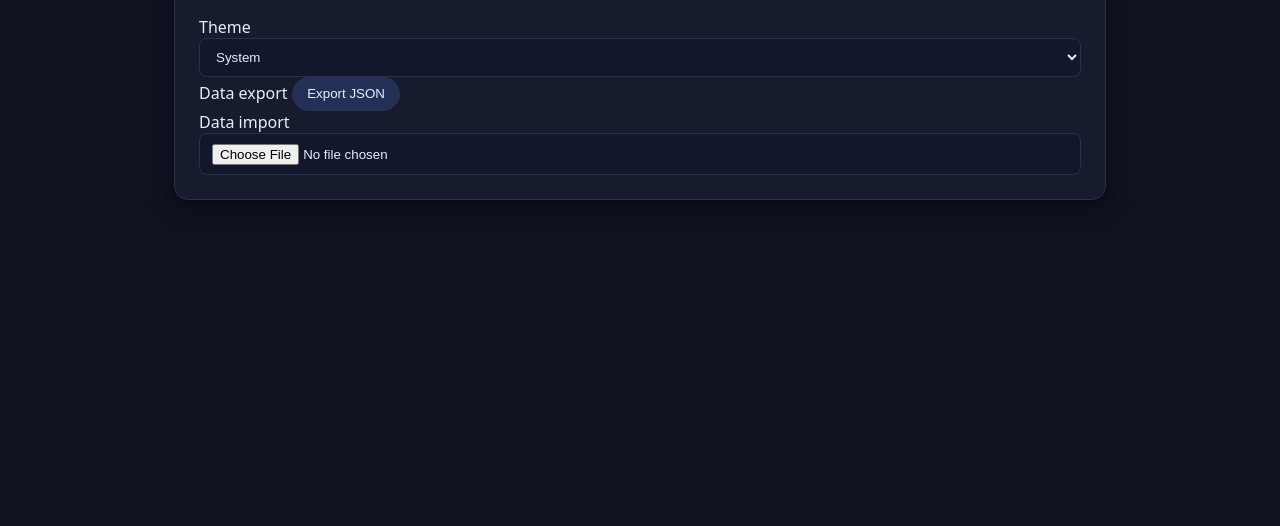
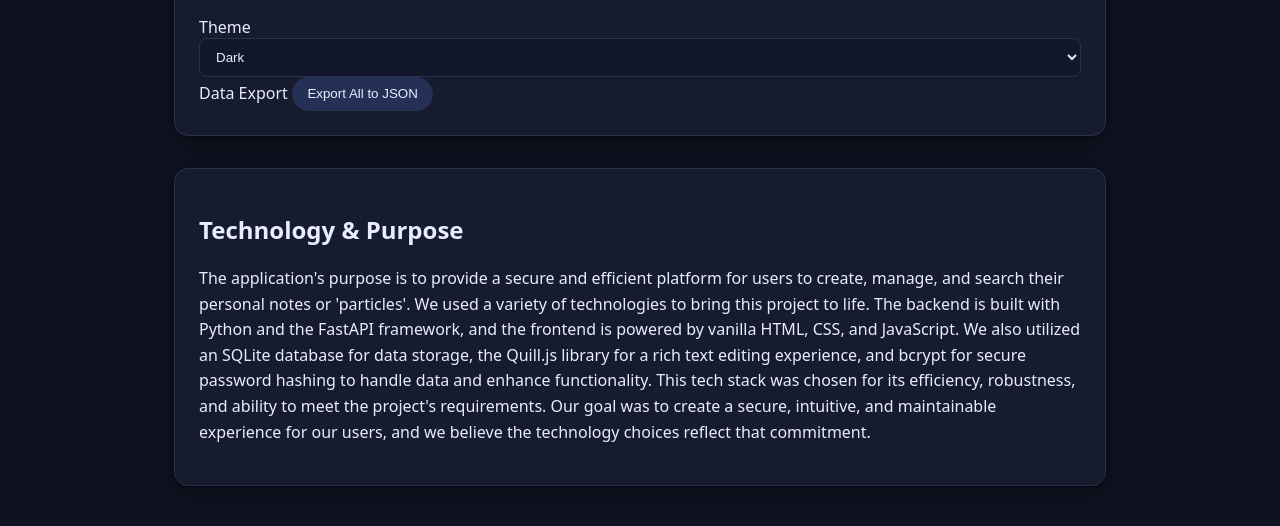
Before and after one commit to babayaga-09/Pim_design_project, a plain HTML site: page templates/settings.html in a window 1280 px wide. Shown: the part 180-706 px from the top of the page. Drawn offline with Linux system fonts and the light colour scheme; files that its build step writes are made by us from their sources.

Commit message:
Update settings.html

```diff
--- a/templates/settings.html
+++ b/templates/settings.html
@@ -23,23 +23,26 @@
     <h2>Settings</h2>
     <div class="grid two" style="margin-top: 1rem;">
       <label class="form__field">Theme
-        <select class="select">
-          <option>System</option>
-          <option>Light</option>
-          <option>Dark</option>
+        <select id="theme-select" class="select">
+          <option value="dark">Dark</option>
+          <option value="light">Light</option>
         </select>
       </label>
       <div class="form__field">
-        <label>Data export</label>
-        <button class="btn">Export JSON</button>
-      </div>
-      <div class="form__field">
-        <label>Data import</label>
-        <input class="input" type="file" accept=".json"/>
+        <label>Data Export</label>
+        <button id="export-button" class="btn">Export All to JSON</button>
       </div>
     </div>
   </section>
+
+  <section class="card" style="margin-top: 2rem;">
+    <h2>Technology & Purpose</h2>
+    <p style="margin-top: 1rem; line-height: 1.6;">
+        The application's purpose is to provide a secure and efficient platform for users to create, manage, and search their personal notes or 'particles'. We used a variety of technologies to bring this project to life. The backend is built with Python and the FastAPI framework, and the frontend is powered by vanilla HTML, CSS, and JavaScript. We also utilized an SQLite database for data storage, the Quill.js library for a rich text editing experience, and bcrypt for secure password hashing to handle data and enhance functionality. This tech stack was chosen for its efficiency, robustness, and ability to meet the project's requirements. Our goal was to create a secure, intuitive, and maintainable experience for our users, and we believe the technology choices reflect that commitment.
+    </p>
+  </section>
 </main>
-<script src="/static/js/app.js"></script>
+<script src="/static/js/common.js"></script>
+<script src="/static/js/settings.js"></script>
 </body>
 </html>
```
